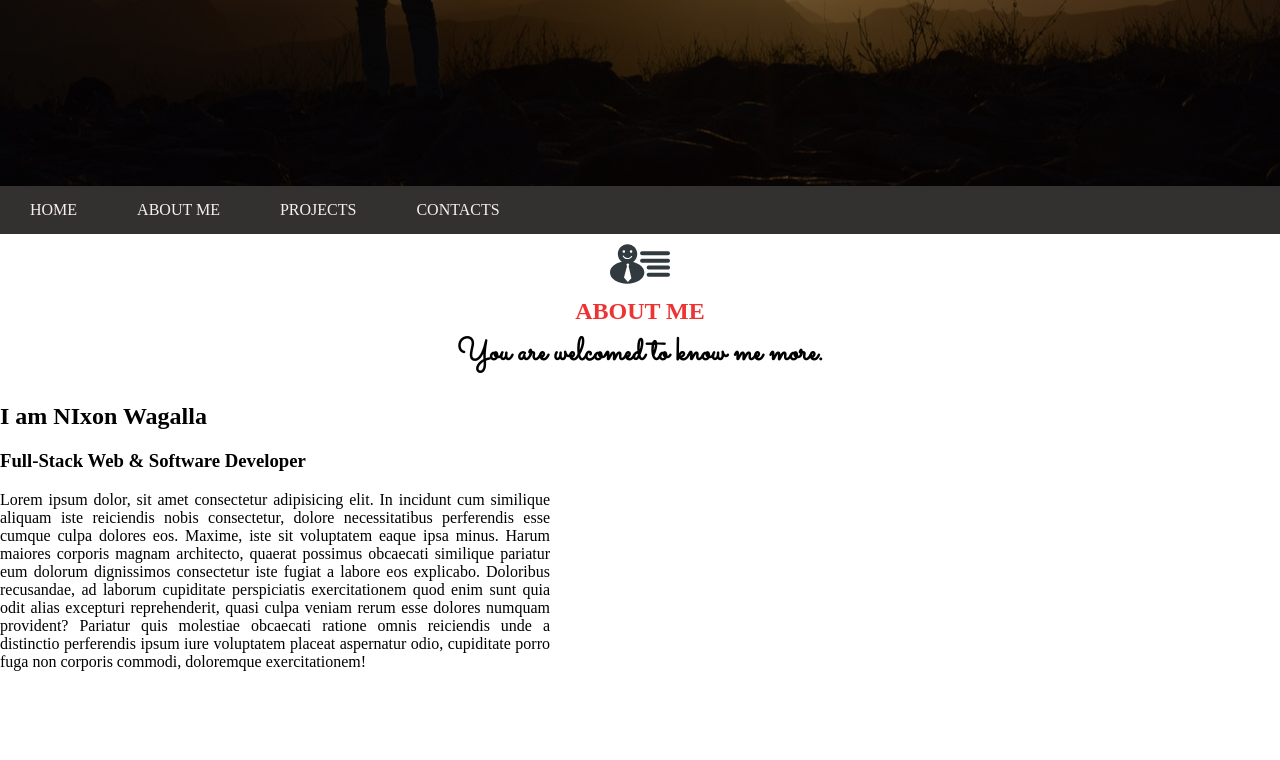
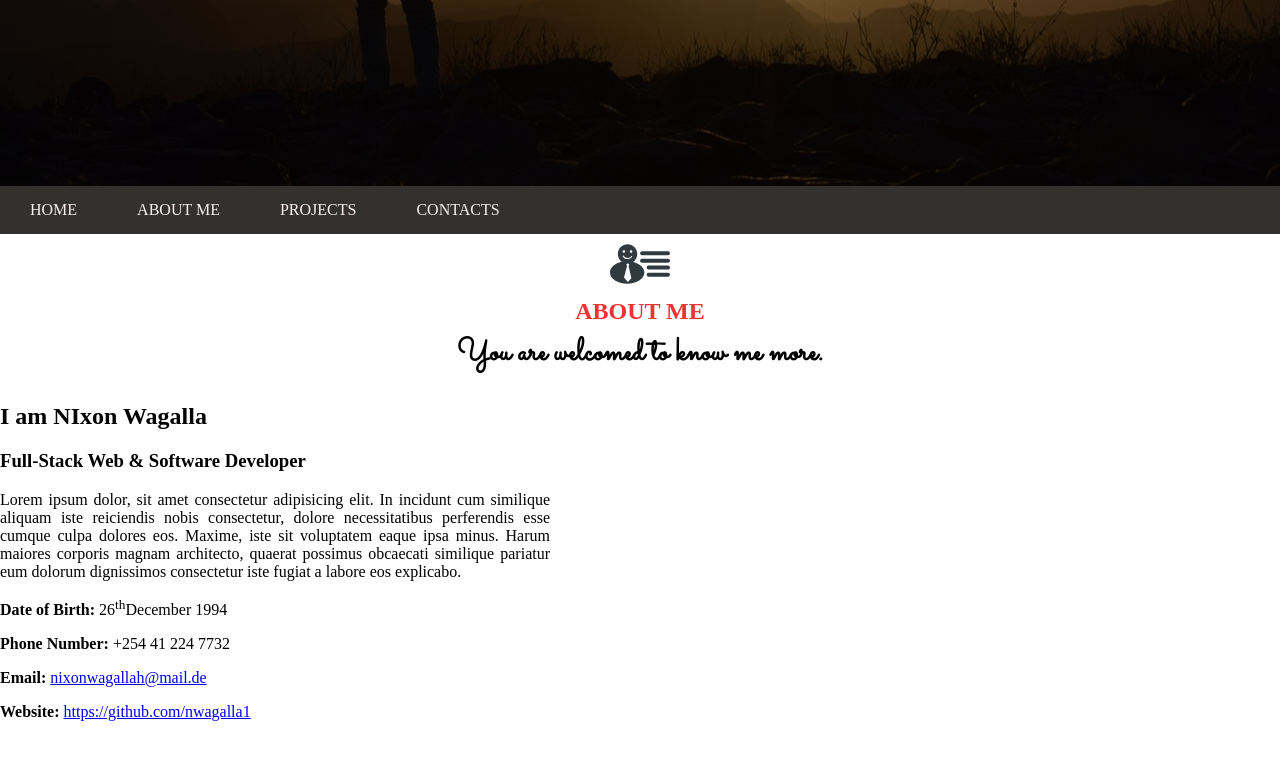
Before and after one commit to nwagalla1/nix_profile, a plain HTML site: page index.html in a window 1280 px wide. Shown: the part 454-1214 px from the top of the page. Drawn offline with Linux system fonts and the light colour scheme; a web font is replaced by a local one.

Commit message:
deleted some dummy text and added some personal info

```diff
--- a/index.html
+++ b/index.html
@@ -42,10 +42,11 @@
                 reiciendis nobis consectetur, dolore necessitatibus perferendis esse cumque culpa dolores eos.
                 Maxime, iste sit voluptatem eaque ipsa minus. Harum maiores corporis magnam architecto, quaerat
                 possimus obcaecati similique pariatur eum dolorum dignissimos consectetur iste fugiat a labore eos
-                explicabo. Doloribus recusandae, ad laborum cupiditate perspiciatis exercitationem quod enim sunt
-                quia odit alias excepturi reprehenderit, quasi culpa veniam rerum esse dolores numquam provident?
-                Pariatur quis molestiae obcaecati ratione omnis reiciendis unde a distinctio perferendis ipsum iure
-                voluptatem placeat aspernatur odio, cupiditate porro fuga non corporis commodi, doloremque exercitationem!</p>
+                explicabo. </p>
+                <p><b>Date of Birth:</b> 26<sup>th</sup>December 1994</p>
+                <p><b>Phone Number:</b> +254 41 224 7732</p>
+                <p><b>Email:</b> <a href="mailto:nixonwagallah@mail.de">nixonwagallah@mail.de</a></p>
+                <p><b>Website:</b> <a href="https://github.com/nwagalla1">https://github.com/nwagalla1</a></p>
         </div>
         <div class="skills">
 
```
